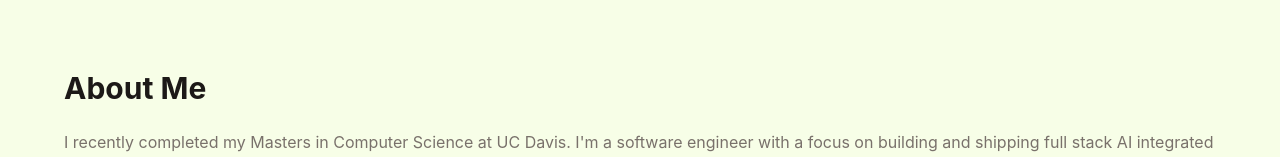
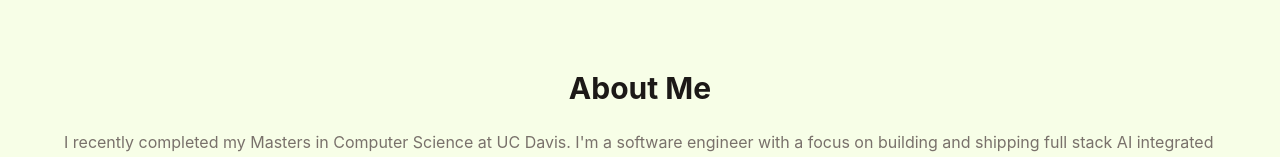
Before and after one commit to xf4c70r/ArvinOS_Terminal, a React app in the folder portfolio/: page / in a window 1280 px wide. Shown: the part 530-687 px from the top of the page. Built offline with nearby package versions, Linux system fonts and the light colour scheme; the HTML template or start-up script is replaced by a standard one.

Commit message:
Modified the title for About section

```diff
--- a/portfolio/src/components/About.jsx
+++ b/portfolio/src/components/About.jsx
@@ -11,7 +11,7 @@ function About(){
 
     return(
         <div className='gap-20 justify-center items-center py-24 px-16 space-y-4' id='About'>
-            <h2 className="text-3xl font-bold text-stone-900 mb-6">About Me</h2>
+            <h2 className="text-3xl text-center font-bold text-stone-900 mb-6">About Me</h2>
             <p className="text-stone-500">
                 I recently completed my Masters in Computer Science at UC Davis. I'm a software engineer with a focus on building and shipping full stack AI integrated applications.
             </p>
```
